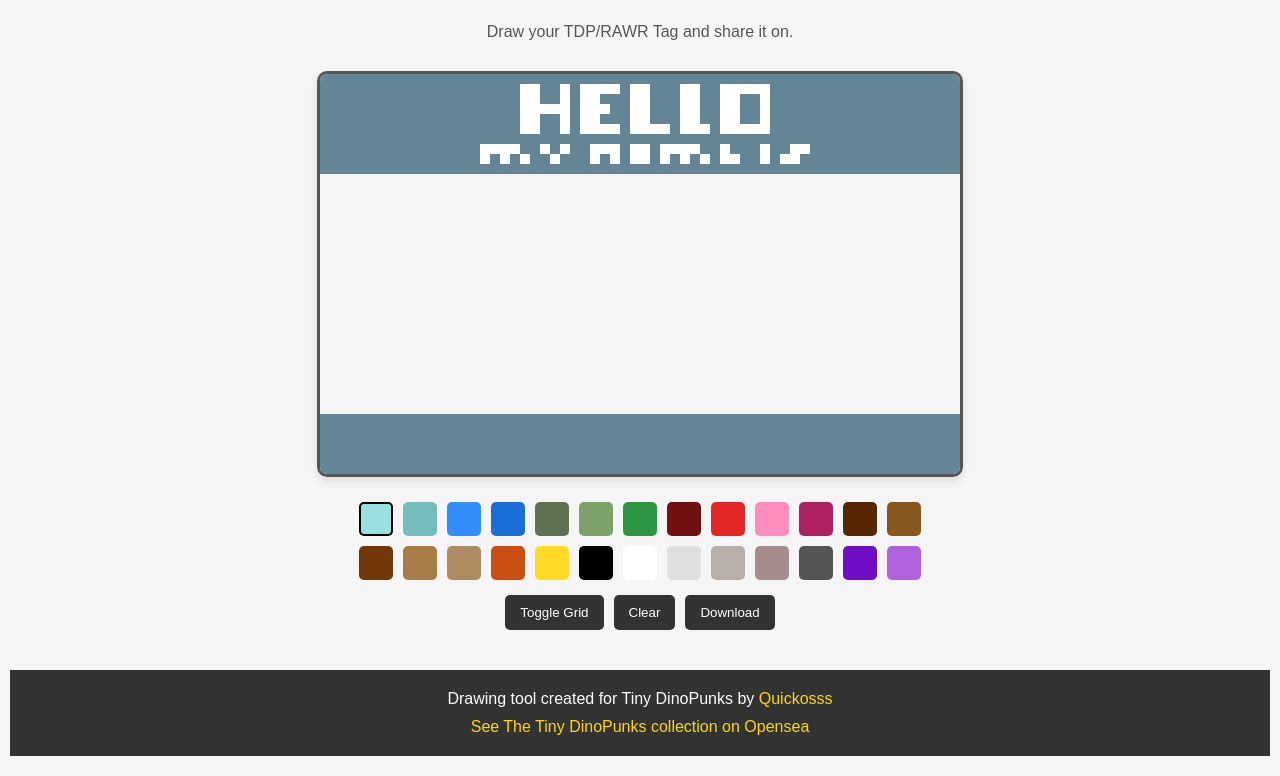
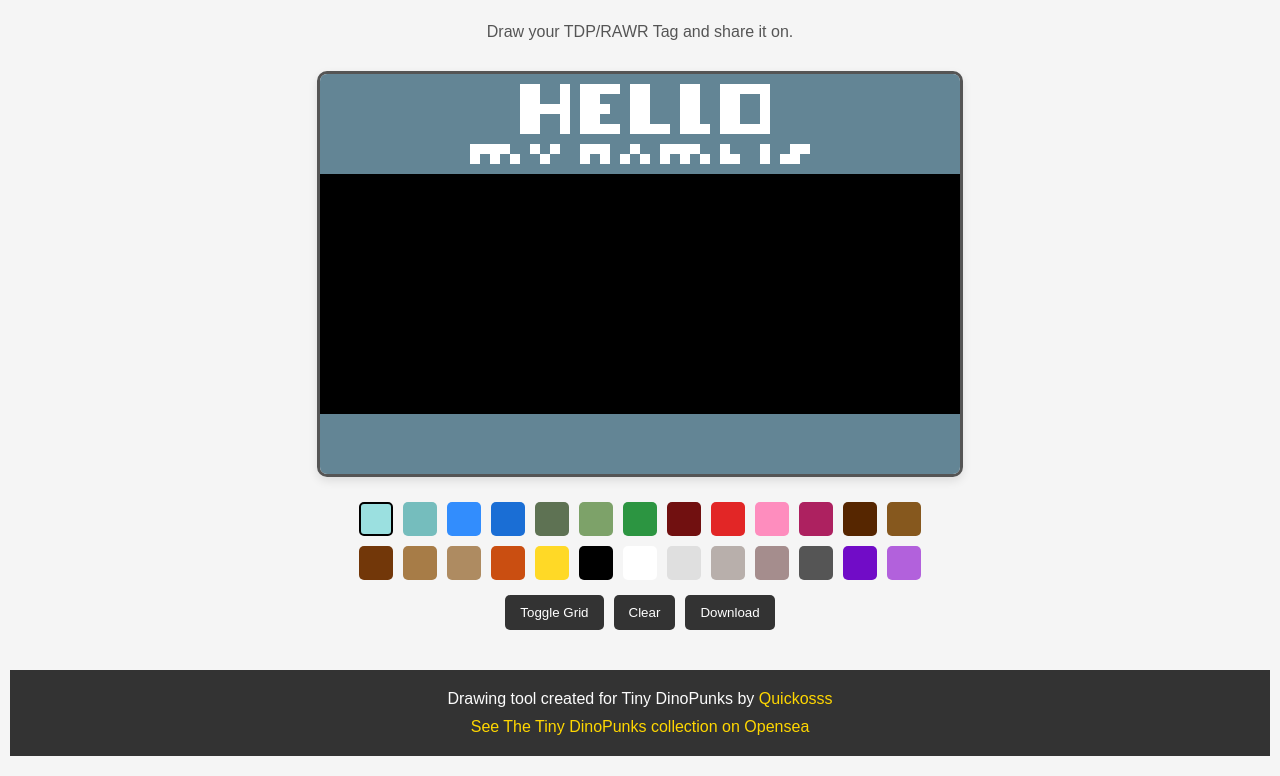
Before and after one commit to QuickosssLabs/tdp-draw, a plain HTML site: page index.html in a window 1280 px wide. Shown: the part 67-843 px from the top of the page. Drawn offline with Linux system fonts and the light colour scheme.

Commit message:
Update index.html

```diff
--- a/index.html
+++ b/index.html
@@ -169,7 +169,7 @@ function selectColor(color, swatch) {
 
 // load image on canvas
 const baseImage = new Image();
-baseImage.src = '/images/tdp2.png';
+baseImage.src = '/images/tdp1.png';
 baseImage.onload = () => {
   ctx.drawImage(baseImage, 0, 0, canvas.width, canvas.height);
   imageLoaded = true;
```
